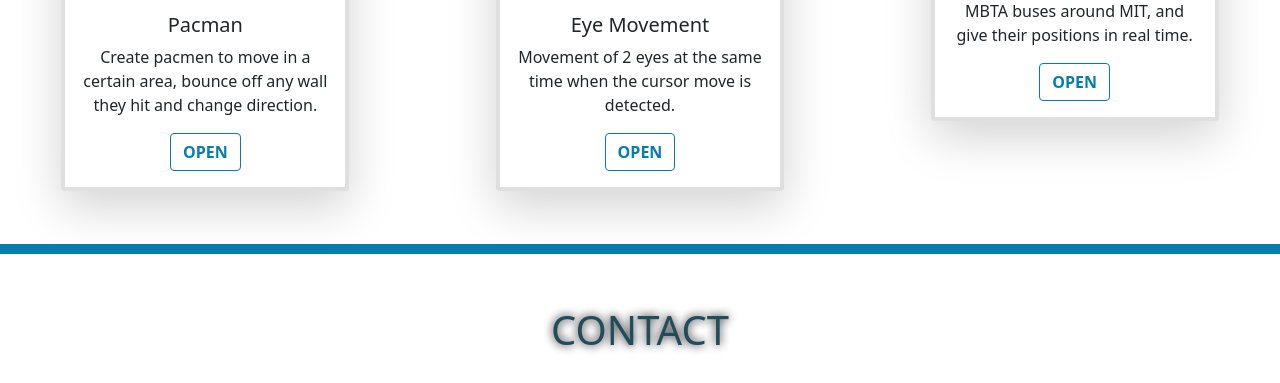
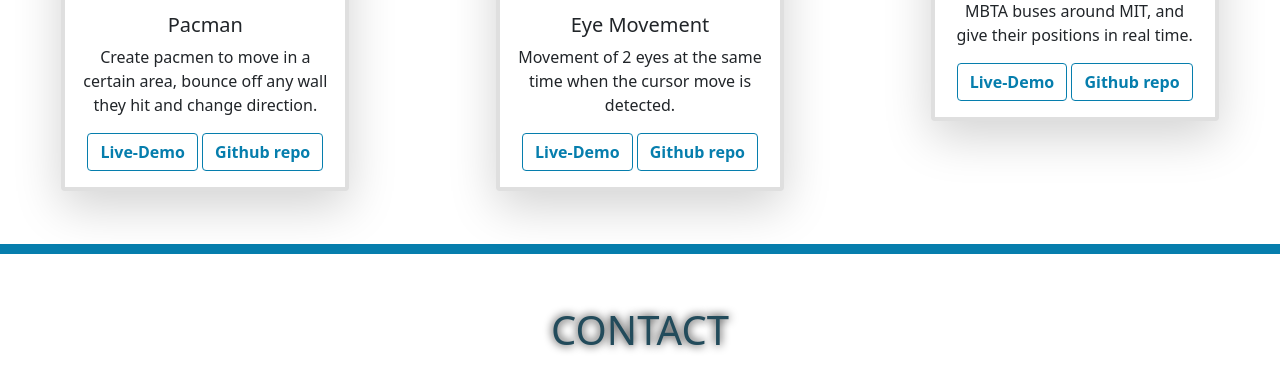
Before and after one commit to rodolphonapoleon/rodolphonapoleon.github.io, a plain HTML site: page index.html in a window 1280 px wide. Shown: the part 2094-2477 px from the top of the page. Drawn offline with nearby package versions, Linux system fonts and the light colour scheme.

Commit message:
add link to projects repo

```diff
--- a/index.html
+++ b/index.html
@@ -126,7 +126,8 @@
             <div class="card-body">
               <h5 class="card-title">Pacman</h5>
               <p class="card-text">Create pacmen to move in a certain area, bounce off any wall they hit and change direction.</p>
-              <a href="https://rodolphonapoleon.github.io/pacman-project/" class="btn btn-outline-success fw-bold" target="_blank">OPEN</a>
+              <a href="https://rodolphonapoleon.github.io/pacman-project/" class="btn btn-outline-success fw-bold" target="_blank">Live-Demo</a>
+              <a href="https://github.com/rodolphonapoleon/pacman-project/" class="btn btn-outline-success fw-bold" target="_blank">Github repo</a>
             </div>
           </div>
         </div>
@@ -137,7 +138,8 @@
             <div class="card-body">
               <h5 class="card-title">Eye Movement</h5>
               <p class="card-text">Movement of 2 eyes at the same time when the cursor move is detected.</p>
-              <a href="https://rodolphonapoleon.github.io/eye-movement-project/" class="btn btn-outline-success fw-bold" target="_blank">OPEN</a>
+              <a href="https://rodolphonapoleon.github.io/eye-movement-project/" class="btn btn-outline-success fw-bold" target="_blank">Live-Demo</a>
+              <a href="https://github.com/rodolphonapoleon/eye-movement-project/" class="btn btn-outline-success fw-bold" target="_blank">Github repo</a>
             </div>
           </div>
         </div>
@@ -148,7 +150,8 @@
             <div class="card-body">
               <h5 class="card-title">Bus Tracker</h5>
               <p class="card-text">An application tracking all the MBTA buses around MIT, and give their positions in real time.</p>
-              <a href=" https://rodolphonapoleon.github.io/bus-tracker-project/" class="btn btn-outline-success fw-bold" target="_blank">OPEN</a>
+              <a href=" https://rodolphonapoleon.github.io/bus-tracker-project/" class="btn btn-outline-success fw-bold" target="_blank">Live-Demo</a>
+              <a href="https://github.com/rodolphonapoleon/bus-tracker-project/" class="btn btn-outline-success fw-bold" target="_blank">Github repo</a>
             </div>
           </div>
         </div>
```
